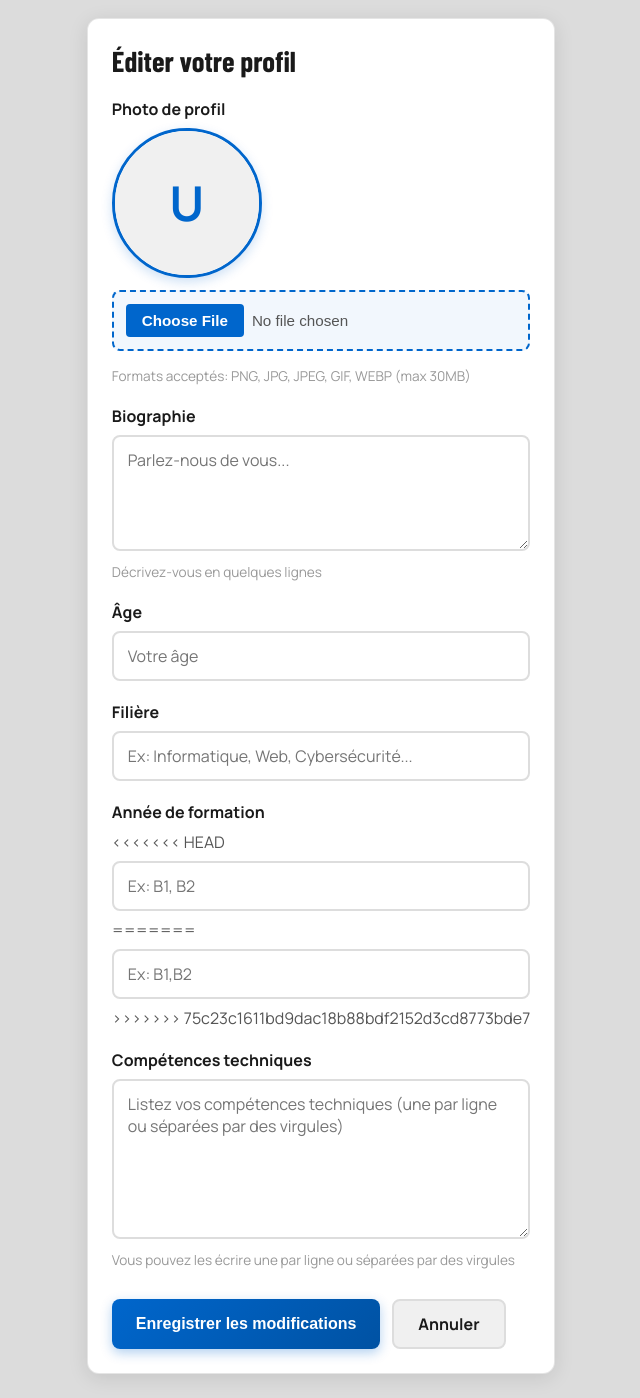
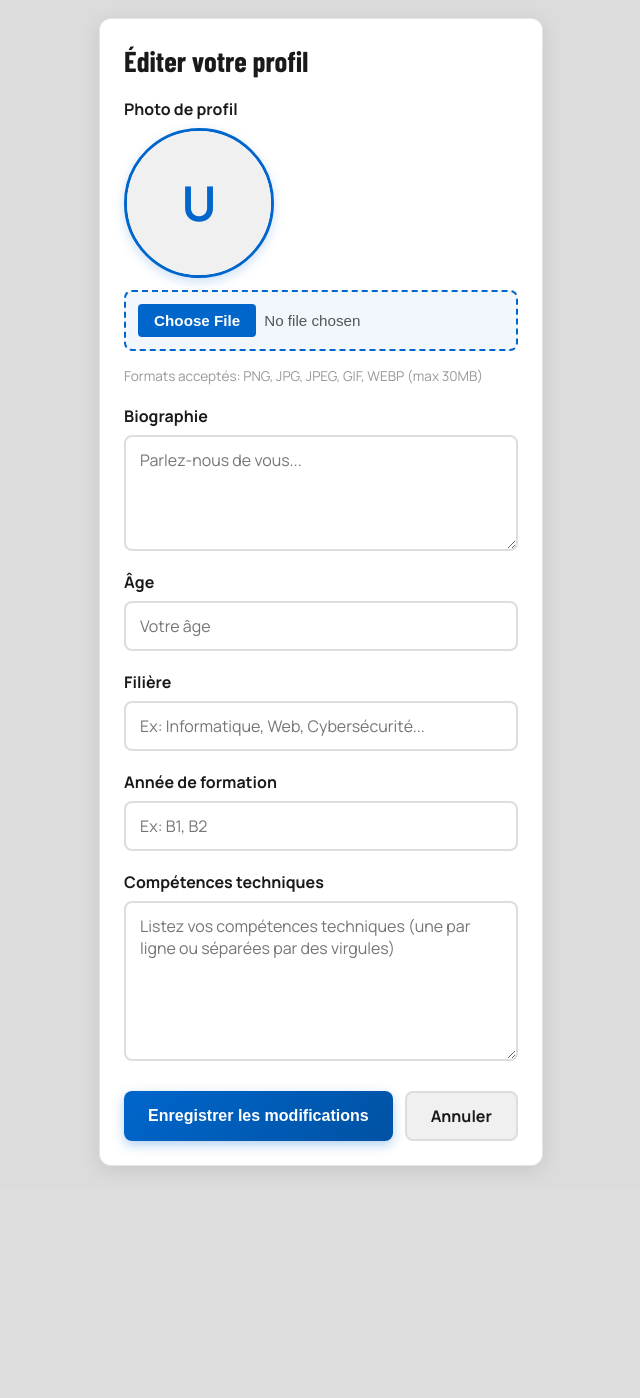
Before and after one commit to Pierrite942/Challenge-48h, a Flask app: template templates/edit_profile.html in a window 1280 px wide. Shown: the part 71-1469 px from the top of the page, without its empty margins (319-959 px from the left). After the commit the page ends 1242 px from the top, so only its background shows below. Run offline with Flask 3, Linux system fonts and the light colour scheme; the template is opened without the code that fills it, so the values that code supplies are empty.

Commit message:
Site fonctionnel

```diff
--- a/templates/edit_profile.html
+++ b/templates/edit_profile.html
@@ -30,7 +30,6 @@
             <div class="form-group">
                 <label for="bio">Biographie</label>
                 <textarea id="bio" name="bio" rows="4" class="form-textarea" placeholder="Parlez-nous de vous...">{{ user.bio or '' }}</textarea>
-                <small class="form-help">Décrivez-vous en quelques lignes</small>
             </div>
 
             <!-- Age -->
@@ -48,18 +47,13 @@
             <!-- Année de formation -->
             <div class="form-group">
                 <label for="training_year">Année de formation</label>
-<<<<<<< HEAD
                 <input type="text" id="training_year" name="training_year" class="form-input" placeholder="Ex: B1, B2" value="{{ user.training_year or '' }}">
-=======
-                <input type="text" id="training_year" name="training_year" class="form-input" placeholder="Ex: B1,B2" value="{{ user.training_year or '' }}">
->>>>>>> 75c23c1611bd9dac18b88bdf2152d3cd8773bde7
             </div>
 
             <!-- Compétences -->
             <div class="form-group">
                 <label for="skills">Compétences techniques</label>
                 <textarea id="skills" name="skills" rows="6" class="form-textarea" placeholder="Listez vos compétences techniques (une par ligne ou séparées par des virgules)">{{ user.skills or '' }}</textarea>
-                <small class="form-help">Vous pouvez les écrire une par ligne ou séparées par des virgules</small>
             </div>
 
             <!-- Boutons d'action -->
```
Also changed, not shown: static/uploads/profile_pictures/c0f63c1fca14400f92ce3477d1cbc0b8.jpg (added).
